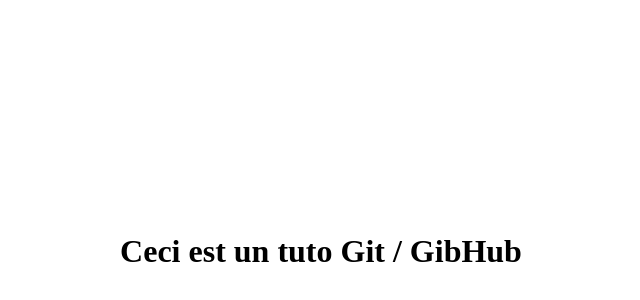
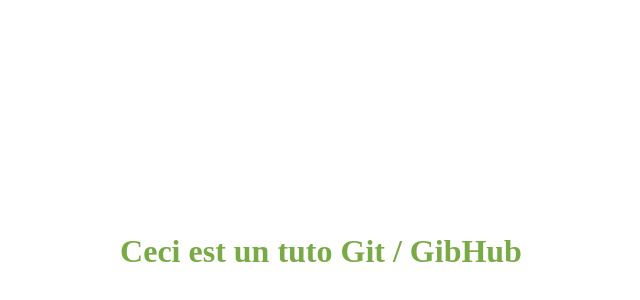
Before and after one commit to jcmbeng/tutogit, a plain HTML site: page index.html in a window 1280 px wide. Shown: the part 28-328 px from the top of the page, without its empty margins (319-959 px from the left). Drawn offline with Linux system fonts and the light colour scheme.

Commit message:
Couleur du titre modifié

```diff
--- a/index.html
+++ b/index.html
@@ -2,7 +2,7 @@
 <head>
 <title>Tutoriel Git / GibHub </title>
 </head>
-<body>
-<h1 style="padding-bottom:20%; padding-top:20%; text-align:center; ">Ceci est un tuto Git / GibHub </h1>
+<body >
+<h1 style="padding-bottom:20%; padding-top:20%; text-align:center; color: #78aa45">Ceci est un tuto Git / GibHub </h1>
 </body>
 </html>
```
